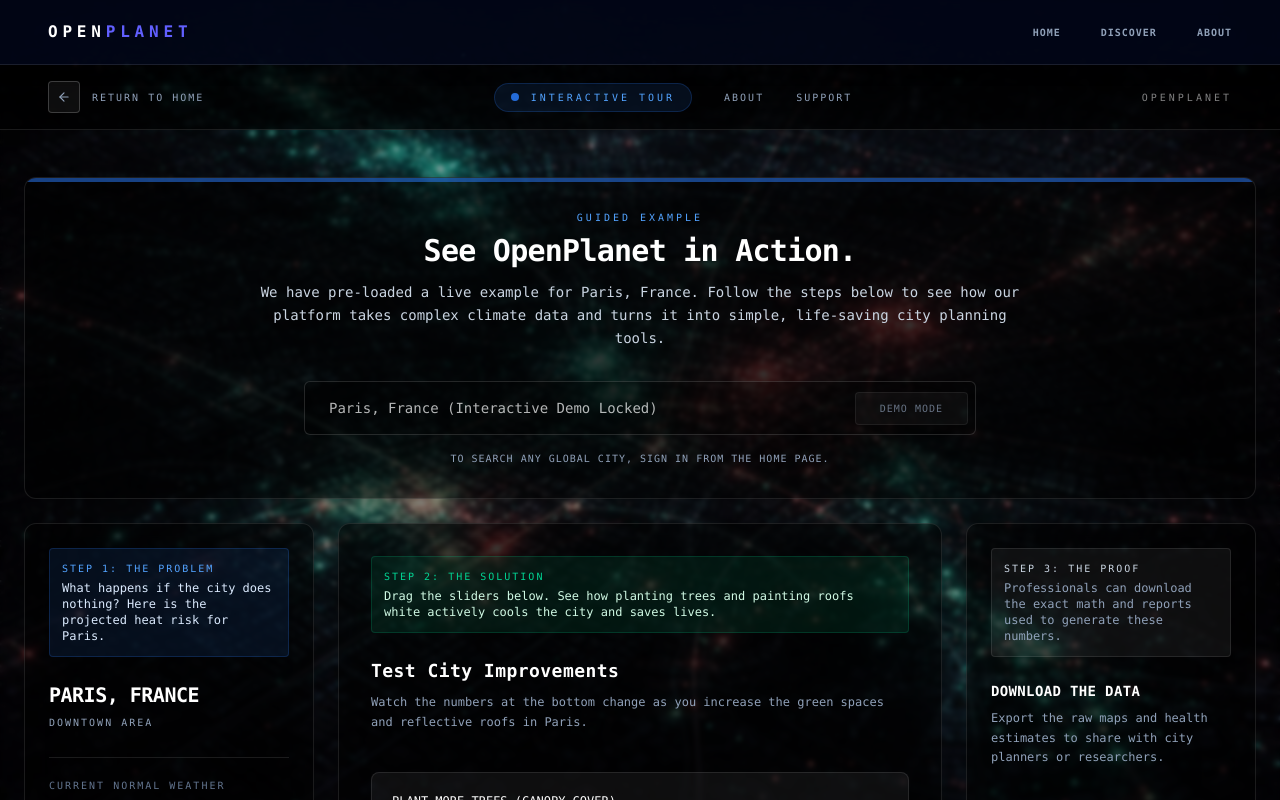
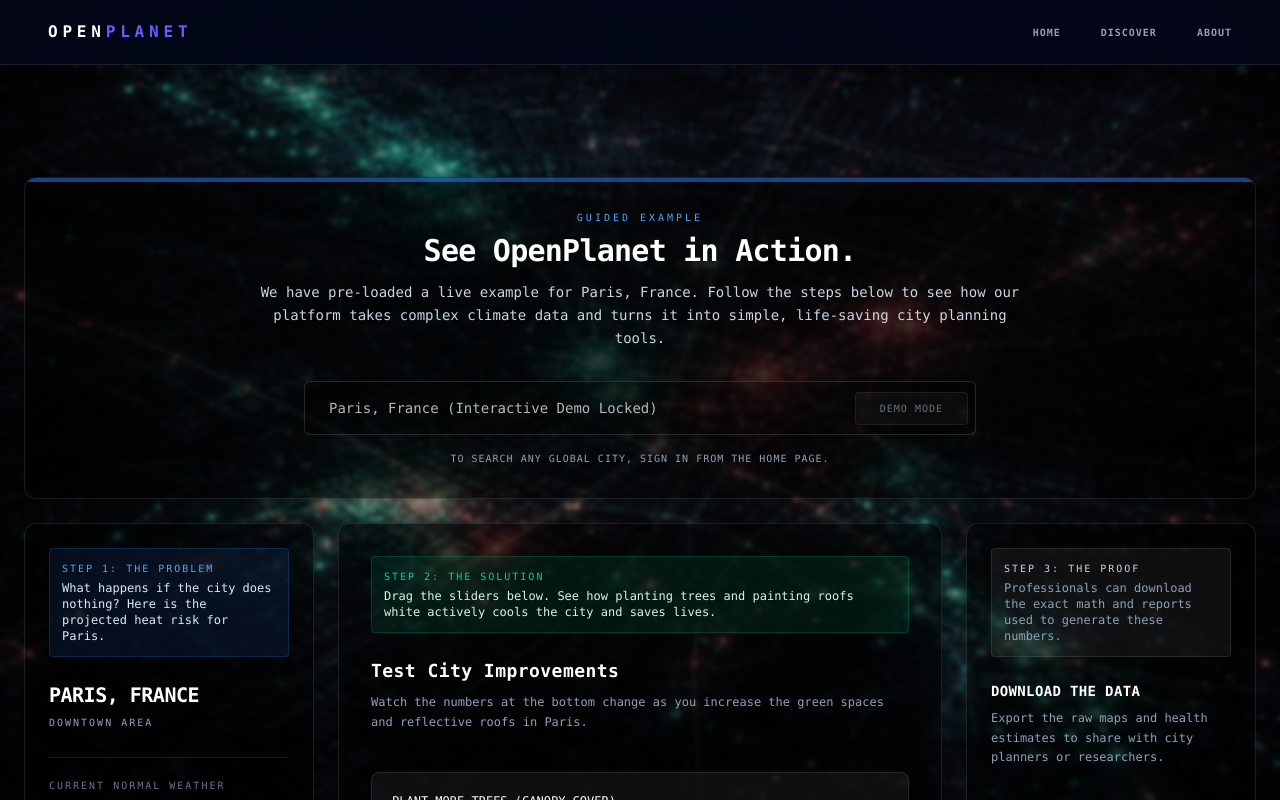
Before and after one commit to aakash029-coder/openplanet-climate, a Next.js app in the folder frontend/: page /discover in a window 1280 px wide. Shown: the top 800 px of the page. Built offline with nearby package versions, Linux system fonts and the light colour scheme.

Commit message:
FIX: Global UI Sweep - Purged all duplicate headers, footers, and old navs from individual pages

```diff
--- a/frontend/src/app/about/page.tsx
+++ b/frontend/src/app/about/page.tsx
@@ -5,28 +5,6 @@ export default function AboutPage() {
     <div className="flex flex-col w-full min-h-screen">
 
       {/* 1. RIGID HEADER */}
-      <header className="fixed top-0 left-0 w-full flex items-center justify-between px-6 md:px-12 py-4 z-50 bg-black/60 backdrop-blur-md border-b border-white/10">
-        <div className="flex items-center">
-          <Link href="/" className="flex items-center gap-3 text-slate-400 hover:text-white transition-colors group">
-            <div className="w-8 h-8 border border-white/20 flex items-center justify-center bg-white/5 rounded-sm group-hover:bg-white/10 transition-colors">
-              <svg xmlns="http://www.w3.org/2000/svg" width="14" height="14" viewBox="0 0 24 24" fill="none" stroke="currentColor" strokeWidth="2" strokeLinecap="round" strokeLinejoin="round" className="group-hover:-translate-x-1 transition-transform">
-                <line x1="19" y1="12" x2="5" y2="12"></line>
-                <polyline points="12 19 5 12 12 5"></polyline>
-              </svg>
-            </div>
-            <span className="text-[10px] font-mono tracking-[0.2em] uppercase hidden sm:block">Return to Home</span>
-          </Link>
-        </div>
-
-        <div className="flex items-center gap-3 bg-blue-500/10 border border-blue-500/20 px-4 py-1.5 rounded-full">
-          <span className="w-2 h-2 rounded-full bg-blue-500 animate-pulse"></span>
-          <span className="text-blue-400 font-mono text-[10px] tracking-[0.3em] uppercase">Module: About</span>
-        </div>
-
-        <div className="flex items-center">
-          <span className="text-white font-mono tracking-[0.3em] text-[10px] uppercase opacity-50">OpenPlanet</span>
-        </div>
-      </header>
 
       {/* MAIN CONTENT WORKSPACE */}
       <main className="flex-grow w-full max-w-[1400px] mx-auto px-6 pt-8 pb-16 flex flex-col gap-12">
--- a/frontend/src/app/discover/page.tsx
+++ b/frontend/src/app/discover/page.tsx
@@ -17,40 +17,6 @@ export default function DiscoverPage() {
     <div className="flex flex-col w-full min-h-screen">
 
       {/* 1. RIGID DISCOVER HEADER */}
-      <header className="fixed top-0 left-0 w-full flex items-center justify-between px-6 md:px-12 py-4 z-50 bg-black/60 backdrop-blur-md border-b border-white/10">
-
-        {/* Left: Back to Home Button */}
-        <div className="flex items-center">
-          <Link href="/" className="flex items-center gap-3 text-slate-400 hover:text-white transition-colors group">
-            <div className="w-8 h-8 border border-white/20 flex items-center justify-center bg-white/5 rounded-sm group-hover:bg-white/10 transition-colors">
-              <svg xmlns="http://www.w3.org/2000/svg" width="14" height="14" viewBox="0 0 24 24" fill="none" stroke="currentColor" strokeWidth="2" strokeLinecap="round" strokeLinejoin="round" className="group-hover:-translate-x-1 transition-transform">
-                <line x1="19" y1="12" x2="5" y2="12"></line>
-                <polyline points="12 19 5 12 12 5"></polyline>
-              </svg>
-            </div>
-            <span className="text-[10px] font-mono tracking-[0.2em] uppercase hidden sm:block">Return to Home</span>
-          </Link>
-        </div>
-
-        {/* Center: Module Indicator & Navigation Links */}
-        <div className="flex items-center gap-8">
-          <div className="flex items-center gap-3 bg-blue-500/10 border border-blue-500/20 px-4 py-1.5 rounded-full">
-            <span className="w-2 h-2 rounded-full bg-blue-500 animate-pulse"></span>
-            <span className="text-blue-400 font-mono text-[10px] tracking-[0.3em] uppercase">Interactive Tour</span>
-          </div>
-
-          <div className="hidden md:flex gap-8 items-center">
-            {/* THIS IS THE UPDATED ABOUT LINK */}
-            <Link href="/about" className="text-[10px] font-mono tracking-[0.2em] text-slate-400 hover:text-white transition-colors uppercase">About</Link>
-            <Link href="#support" className="text-[10px] font-mono tracking-[0.2em] text-slate-400 hover:text-white transition-colors uppercase">Support</Link>
-          </div>
-        </div>
-
-        {/* Right: Branding */}
-        <div className="flex items-center">
-          <span className="text-white font-mono tracking-[0.3em] text-[10px] uppercase opacity-50">OpenPlanet</span>
-        </div>
-      </header>
 
       {/* MAIN CONTENT WORKSPACE */}
       <main className="flex-grow w-full max-w-[1600px] mx-auto px-6 pt-28 pb-12 flex flex-col gap-6">
--- a/frontend/src/app/privacy/page.tsx
+++ b/frontend/src/app/privacy/page.tsx
@@ -5,17 +5,6 @@ export default function PrivacyPage() {
     <div className="min-h-screen bg-[#020617] text-slate-300 font-sans selection:bg-white/10">
 
       {/* MINIMAL HEADER */}
-      <header className="w-full border-b border-white/5 bg-black/50 backdrop-blur-md px-6 md:px-12 py-4 sticky top-0 z-50">
-        <div className="flex items-center justify-between max-w-5xl mx-auto">
-          <Link href="/" className="flex items-center gap-3 group">
-            <div className="w-8 h-8 border border-white/20 flex items-center justify-center bg-white/5 rounded-sm group-hover:bg-white/10 transition-colors">
-               <span className="text-white font-mono text-xs font-bold">OP</span>
-            </div>
-            <span className="text-white font-mono tracking-[0.3em] text-[10px] uppercase">Return Home</span>
-          </Link>
-          <span className="text-[10px] font-mono text-slate-500 uppercase tracking-widest">Compliance Protocol</span>
-        </div>
-      </header>
 
       {/* CONTENT DOCUMENT */}
       <main className="max-w-3xl mx-auto px-6 py-24">
--- a/frontend/src/app/terms/page.tsx
+++ b/frontend/src/app/terms/page.tsx
@@ -5,17 +5,6 @@ export default function TermsPage() {
     <div className="min-h-screen bg-[#020617] text-slate-300 font-sans selection:bg-white/10">
 
       {/* MINIMAL HEADER */}
-      <header className="w-full border-b border-white/5 bg-black/50 backdrop-blur-md px-6 md:px-12 py-4 sticky top-0 z-50">
-        <div className="flex items-center justify-between max-w-5xl mx-auto">
-          <Link href="/" className="flex items-center gap-3 group">
-            <div className="w-8 h-8 border border-white/20 flex items-center justify-center bg-white/5 rounded-sm group-hover:bg-white/10 transition-colors">
-               <span className="text-white font-mono text-xs font-bold">OP</span>
-            </div>
-            <span className="text-white font-mono tracking-[0.3em] text-[10px] uppercase">Return Home</span>
-          </Link>
-          <span className="text-[10px] font-mono text-slate-500 uppercase tracking-widest">Legal Framework</span>
-        </div>
-      </header>
 
       {/* CONTENT DOCUMENT */}
       <main className="max-w-3xl mx-auto px-6 py-24">
```
